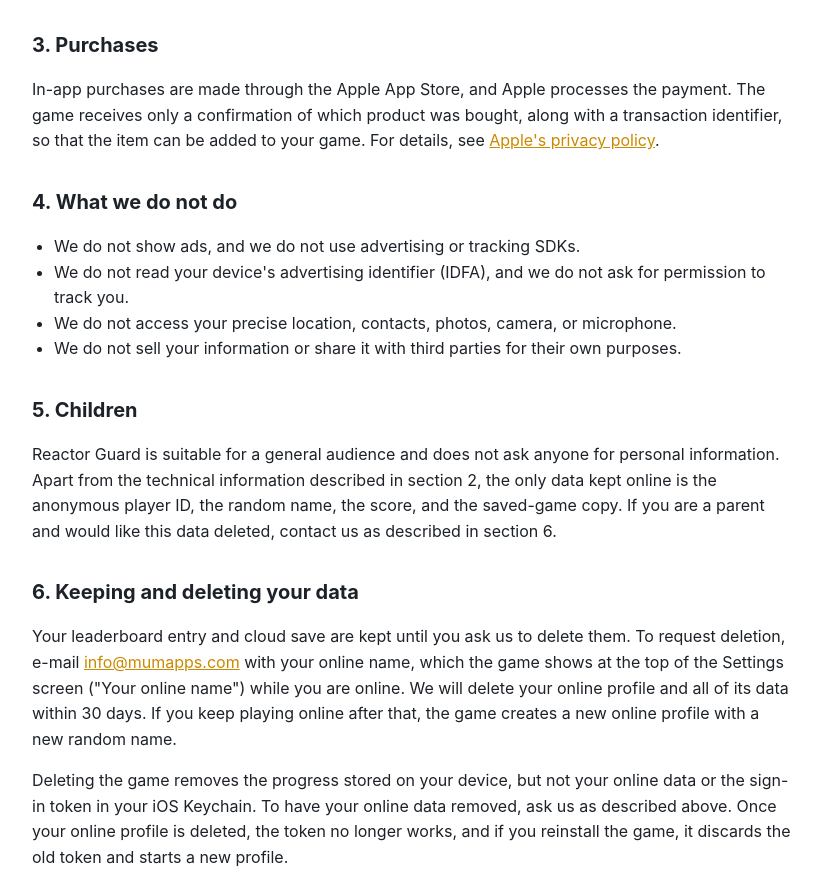
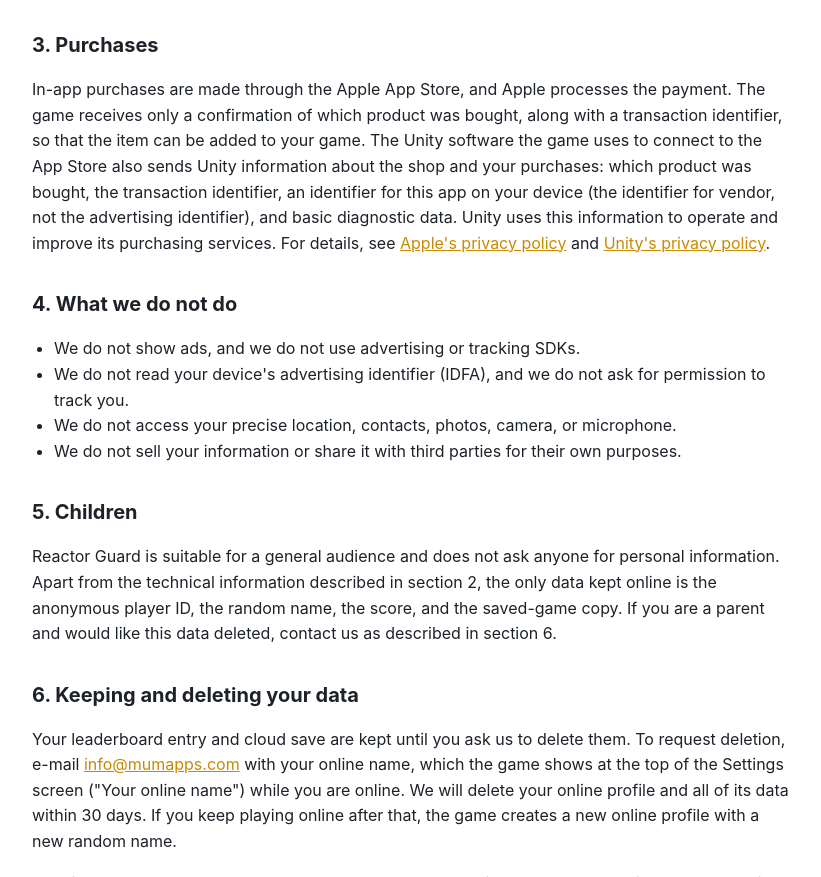
Before and after one commit to Soykaaaa/mumapps-site, a plain HTML site: page reactorguard/privacy.html in a window 1280 px wide. Shown: the part 1187-2064 px from the top of the page, without its empty margins (228-1049 px from the left). Drawn offline with Linux system fonts and the light colour scheme.

Commit message:
Privacy: say what Unity's purchasing software sends
Unity IAP reports purchase events (product, transaction id, the identifier
for vendor, basic diagnostics) to Unity; the policy now says so, in line
with the App Privacy answers.

Co-Authored-By: Claude Opus 5.5 <noreply@anthropic.com>

```diff
--- a/reactorguard/privacy.html
+++ b/reactorguard/privacy.html
@@ -52,7 +52,7 @@
 <p>To provide these features, Unity processes an anonymous player ID that is created when the game first connects, the score and the saved-game copy described above, and the technical information needed to run the services: your IP address (which Unity may use to estimate your approximate region and for security), basic device and app information, and diagnostic and crash data from Unity's software. We use this information only to provide these features; Unity may also use basic usage data to operate and improve its services. None of it is used for advertising or to track you across other companies' apps or websites. Unity may process this information in the United States and other countries. For details, see <a href="https://unity.com/legal/privacy-policy">Unity's privacy policy</a>.</p>
 
 <h2>3. Purchases</h2>
-<p>In-app purchases are made through the Apple App Store, and Apple processes the payment. The game receives only a confirmation of which product was bought, along with a transaction identifier, so that the item can be added to your game. For details, see <a href="https://www.apple.com/legal/privacy/">Apple's privacy policy</a>.</p>
+<p>In-app purchases are made through the Apple App Store, and Apple processes the payment. The game receives only a confirmation of which product was bought, along with a transaction identifier, so that the item can be added to your game. The Unity software the game uses to connect to the App Store also sends Unity information about the shop and your purchases: which product was bought, the transaction identifier, an identifier for this app on your device (the identifier for vendor, not the advertising identifier), and basic diagnostic data. Unity uses this information to operate and improve its purchasing services. For details, see <a href="https://www.apple.com/legal/privacy/">Apple's privacy policy</a> and <a href="https://unity.com/legal/game-player-and-app-user-privacy-policy">Unity's privacy policy</a>.</p>
 
 <h2>4. What we do not do</h2>
 <ul>
```
